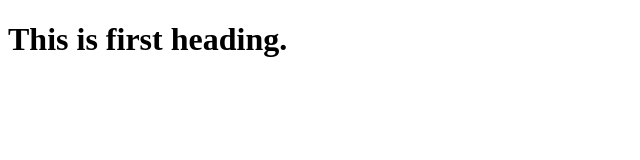
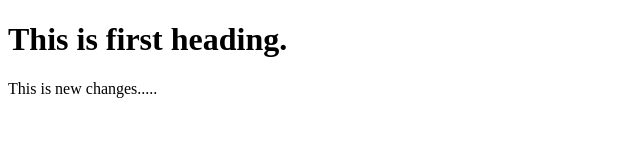
Before and after one commit to joydev136/Test, a plain HTML site: page index.html in a window 1280 px wide. Shown: the whole page, without its empty margins (0-640 px from the left). Drawn offline with Linux system fonts and the light colour scheme.

Commit message:
Add a p tag to index file

```diff
--- a/index.html
+++ b/index.html
@@ -9,6 +9,7 @@
 <body>
 
   <h1>This is first heading.</h1>
+  <p>This is new changes.....</p>
 
 </body>
 </html>
```
